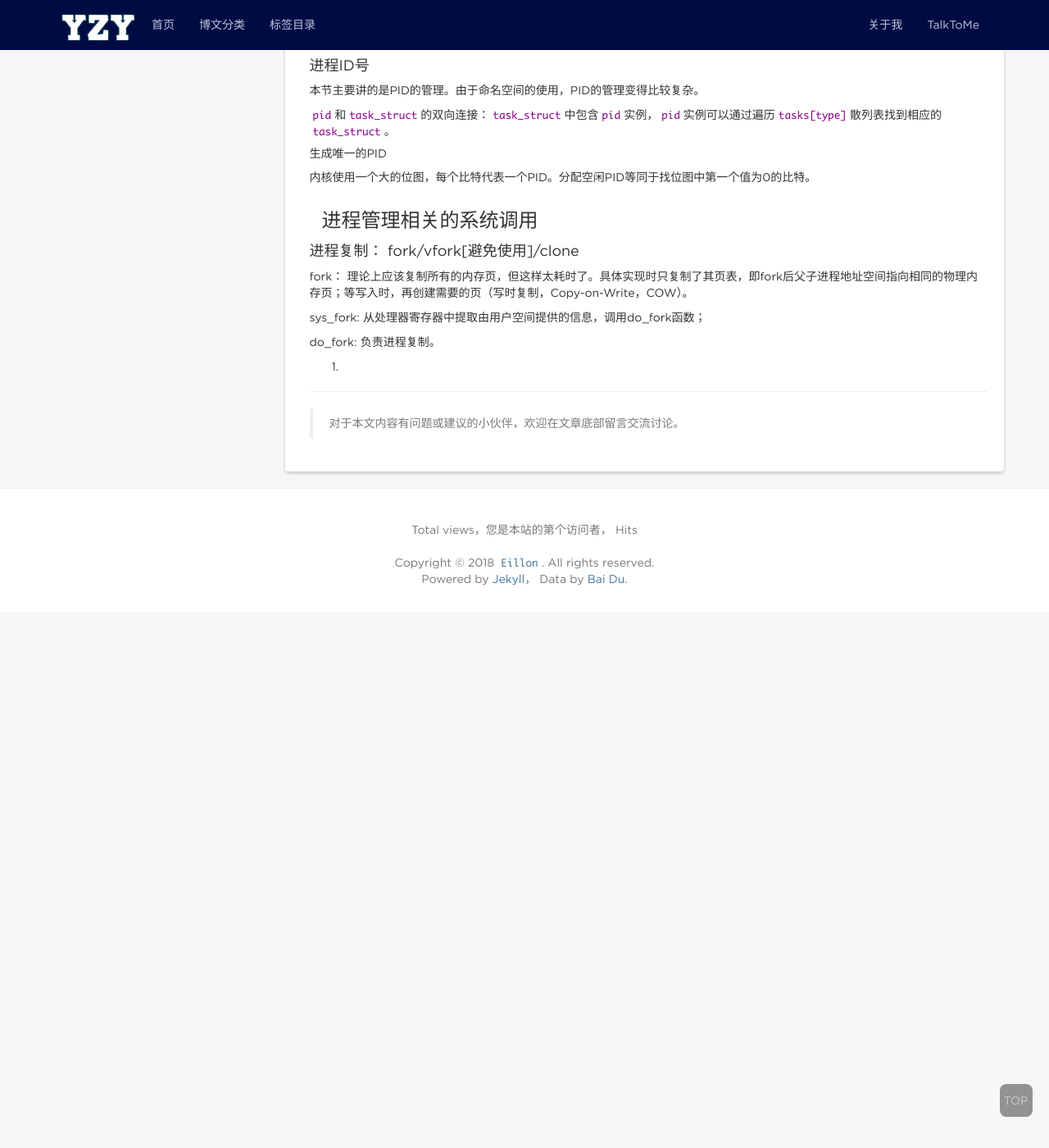
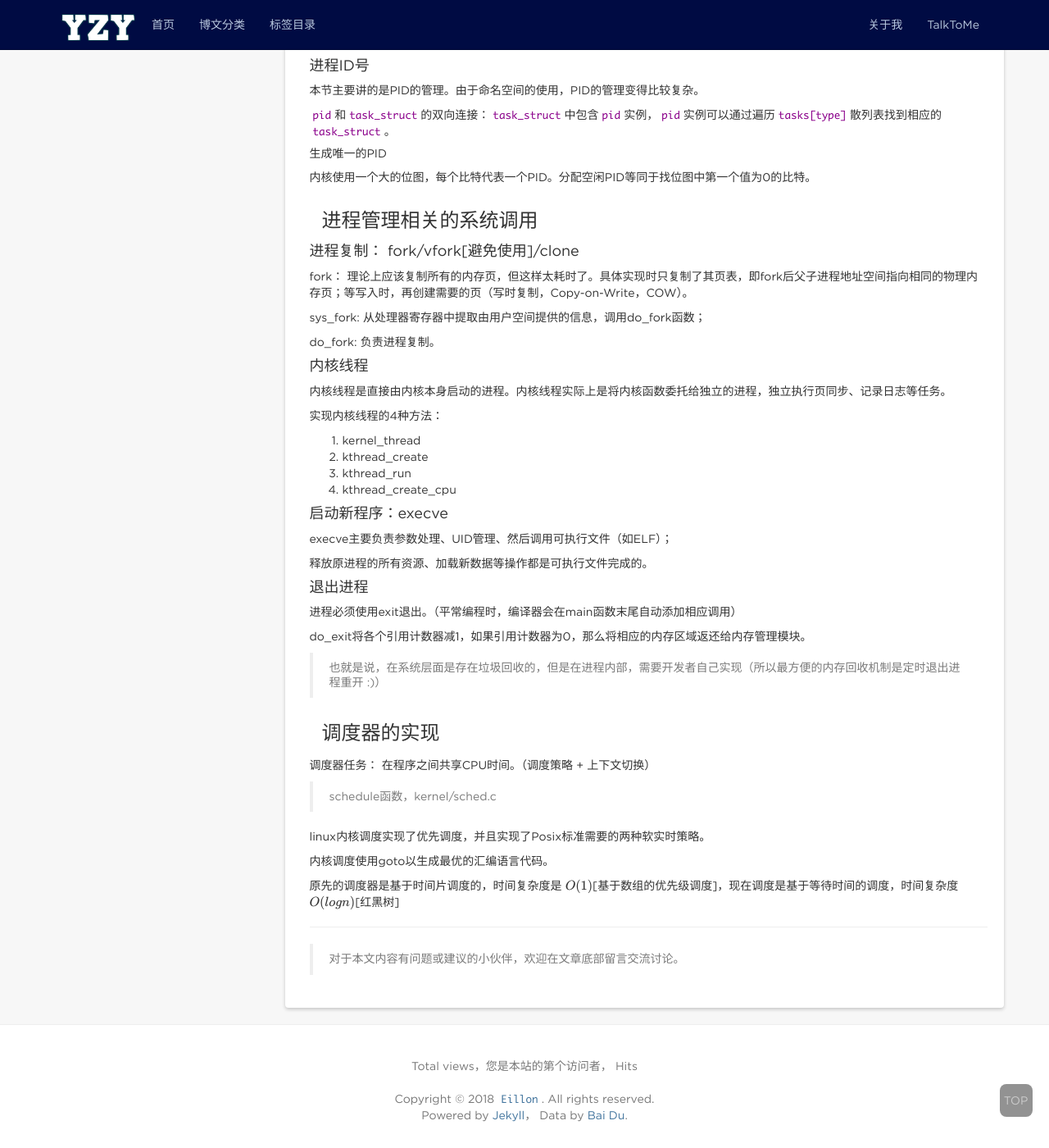
Before and after one commit to eillon/eillon.github.io, a Jekyll site: the page built from _posts/2018-09-25-读书笔记-深入Linux内核架构.md, in a window 1280 px wide and 1400 px high, scrolled down 1214 px. Shown: the whole window at 82% size. Built offline with Jekyll 4.4.1, drawn with Linux system fonts in a browser that asks for light colours; nearby versions of some CDN libraries; formulas are drawn with MathJax 3; comment, search, counter and statistics services are not loaded; before the commit the page ends 1960 px from its top, so only the background shows below that; some of the changed text lies outside the part shown.

Commit message:
add posts

```diff
--- a/_posts/2018-09-25-读书笔记-深入Linux内核架构.md
+++ b/_posts/2018-09-25-读书笔记-深入Linux内核架构.md
@@ -62,4 +62,34 @@ fork： 理论上应该复制所有的内存页，但这样太耗时了。具体
 sys_fork: 从处理器寄存器中提取由用户空间提供的信息，调用do_fork函数；
 
 do_fork: 负责进程复制。
-1.
+
+#### 内核线程
+内核线程是直接由内核本身启动的进程。内核线程实际上是将内核函数委托给独立的进程，独立执行页同步、记录日志等任务。
+
+实现内核线程的4种方法：
+1. kernel_thread
+2. kthread_create
+3. kthread_run
+4. kthread_create_cpu
+
+#### 启动新程序：execve
+execve主要负责参数处理、UID管理、然后调用可执行文件（如ELF）；
+
+释放原进程的所有资源、加载新数据等操作都是可执行文件完成的。
+
+#### 退出进程
+进程必须使用exit退出。（平常编程时，编译器会在main函数末尾自动添加相应调用）
+
+do_exit将各个引用计数器减1，如果引用计数器为0，那么将相应的内存区域返还给内存管理模块。
+
+> 也就是说，在系统层面是存在垃圾回收的，但是在进程内部，需要开发者自己实现（所以最方便的内存回收机制是定时退出进程重开 :)）
+
+### 调度器的实现
+调度器任务： 在程序之间共享CPU时间。（调度策略 + 上下文切换）
+> schedule函数，kernel/sched.c
+
+linux内核调度实现了优先调度，并且实现了Posix标准需要的两种软实时策略。
+
+内核调度使用goto以生成最优的汇编语言代码。
+
+原先的调度器是基于时间片调度的，时间复杂度是 $O(1)$[基于数组的优先级调度]，现在调度是基于等待时间的调度，时间复杂度 $O(log n)$[红黑树]
```
Also changed, not shown: _posts/2018-09-17-读书笔记-代码之外的生存之道.md (+6 -1 lines).
